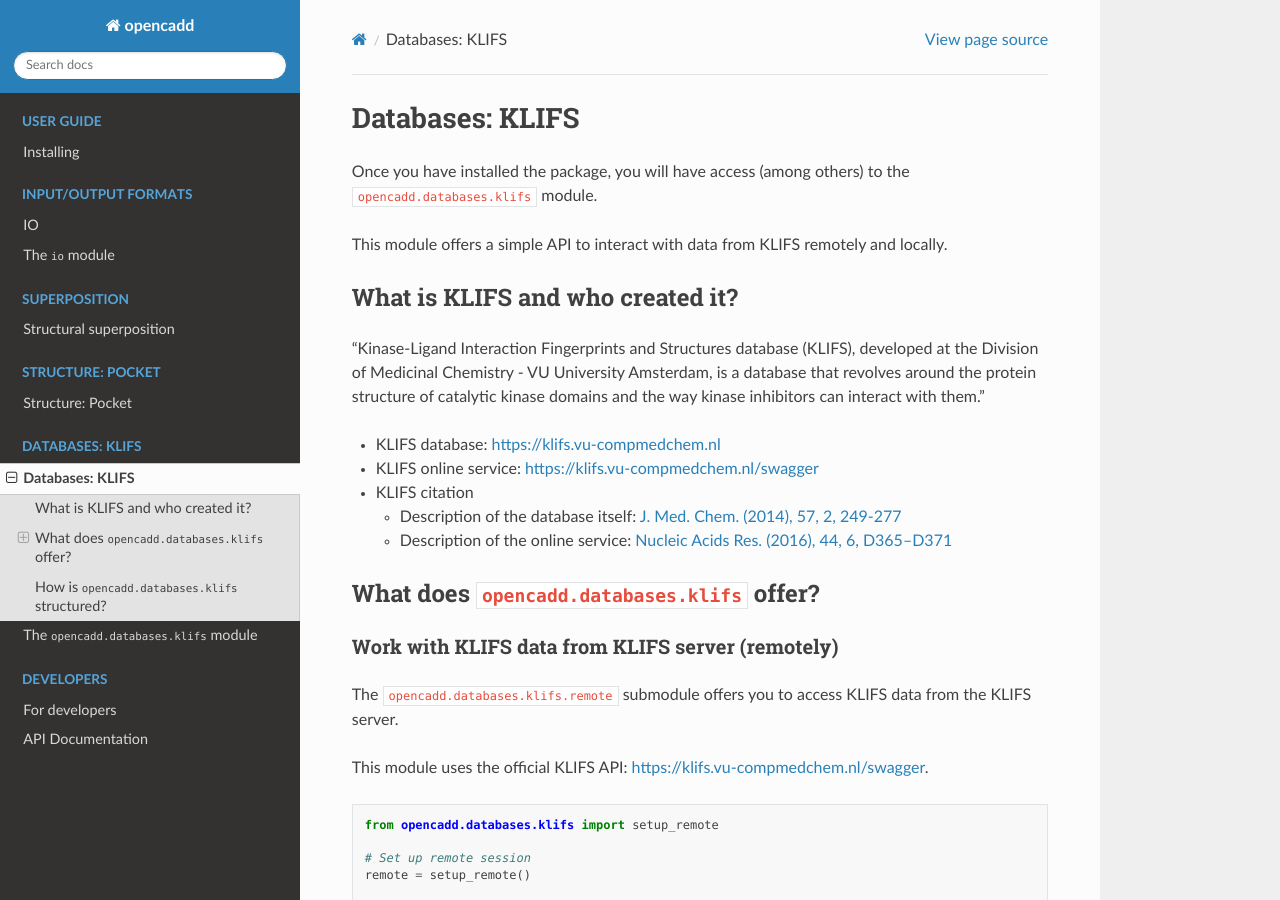
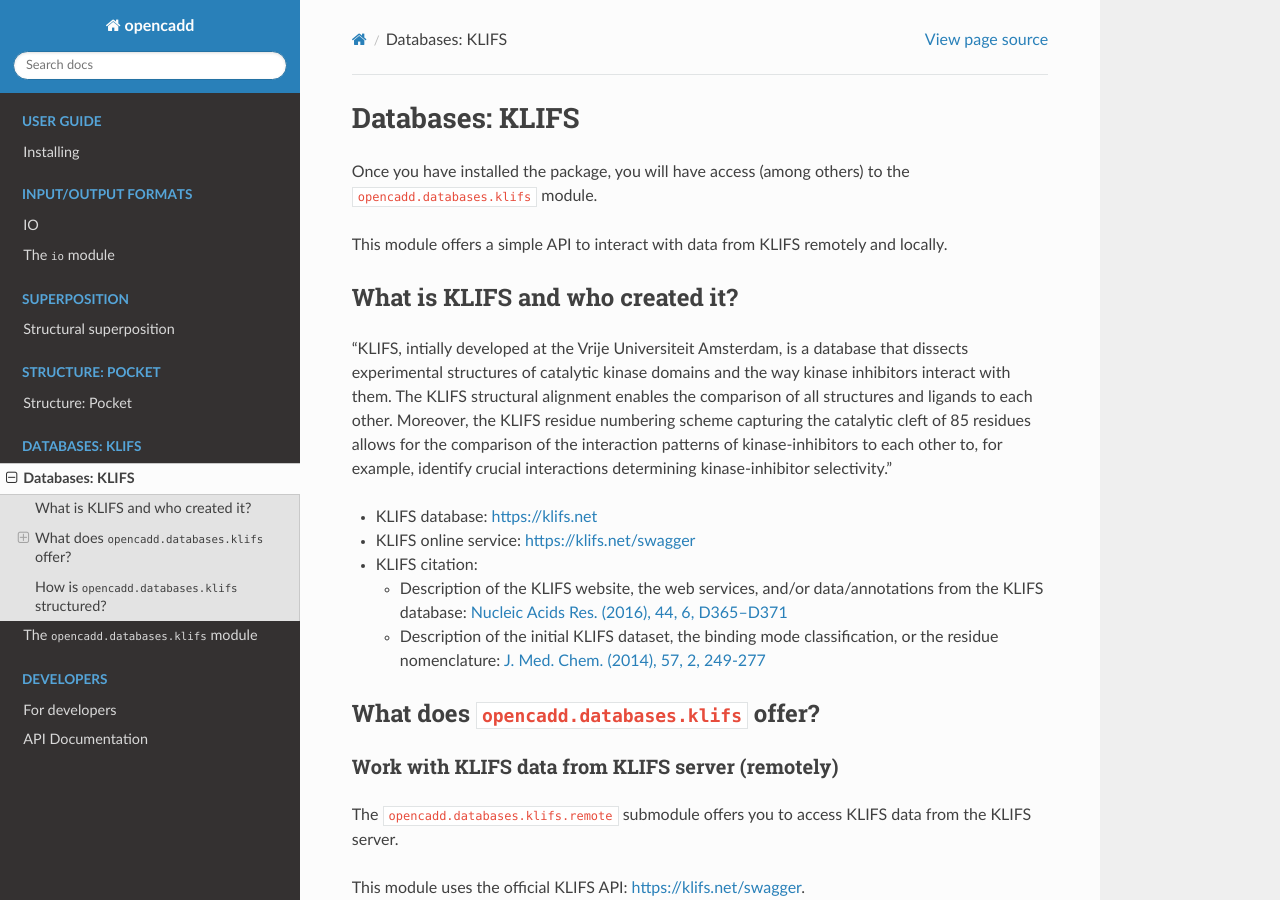
Before and after one commit to volkamerlab/opencadd, a Sphinx documentation site: the page built from docs/databases_klifs.rst, in a window 1280 px wide and 900 px high. Built offline with Sphinx 7.4.7 and the Read the Docs theme 2.0.0, drawn with Linux system fonts in a browser that asks for light colours; pages that are not in the unit, such as notebooks, are missing from menus; some of the changed text lies outside the part shown.

Commit message:
Update KLIFS details in documentation

```diff
--- a/docs/databases_klifs.rst
+++ b/docs/databases_klifs.rst
@@ -10,14 +10,14 @@
 What is KLIFS and who created it?
 ---------------------------------
 
-"Kinase-Ligand Interaction Fingerprints and Structures database (KLIFS), developed at the Division of Medicinal Chemistry - VU University Amsterdam, is a database that revolves around the protein structure of catalytic kinase domains and the way kinase inhibitors can interact with them."
+"KLIFS, intially developed at the Vrije Universiteit Amsterdam, is a database that dissects experimental structures of catalytic kinase domains and the way kinase inhibitors interact with them. The KLIFS structural alignment enables the comparison of all structures and ligands to each other. Moreover, the KLIFS residue numbering scheme capturing the catalytic cleft of 85 residues allows for the comparison of the interaction patterns of kinase-inhibitors to each other to, for example, identify crucial interactions determining kinase-inhibitor selectivity."
 
-- KLIFS database: https://klifs.vu-compmedchem.nl
-- KLIFS online service: https://klifs.vu-compmedchem.nl/swagger
-- KLIFS citation
+- KLIFS database: https://klifs.net
+- KLIFS online service: https://klifs.net/swagger
+- KLIFS citation:
 
-  - Description of the database itself: `J. Med. Chem. (2014), 57, 2, 249-277 <https://pubs.acs.org/doi/abs/10.1021/jm400378w>`_
-  - Description of the online service: `Nucleic Acids Res. (2016), 44, 6, D365–D371 <https://academic.oup.com/nar/article/44/D1/D365/2502606>`_
+  - Description of the KLIFS website, the web services, and/or data/annotations from the KLIFS database: `Nucleic Acids Res. (2016), 44, 6, D365–D371 <https://academic.oup.com/nar/article/44/D1/D365/2502606>`_
+  - Description of the initial KLIFS dataset, the binding mode classification, or the residue nomenclature:  `J. Med. Chem. (2014), 57, 2, 249-277 <https://pubs.acs.org/doi/abs/10.1021/jm400378w>`_
 
 
 What does ``opencadd.databases.klifs`` offer?
@@ -28,7 +28,7 @@
 
 The ``opencadd.databases.klifs.remote`` submodule offers you to access KLIFS data from the KLIFS server.
 
-This module uses the official KLIFS API: https://klifs.vu-compmedchem.nl/swagger.
+This module uses the official KLIFS API: https://klifs.net/swagger.
 
 .. code-block:: python
 
@@ -46,7 +46,7 @@
 Work with KLIFS data from disc (locally)
 ~~~~~~~~~~~~~~~~~~~~~~~~~~~~~~~~~~~~~~~~
 
-The ``opencadd.databases.klifs.local`` submodule offers you to access KLIFS data from the KLIFS server. In order to make use of the module's functionality, you need a KLIFS download folder ``KLIFS_download`` with the following structure (files downloaded from `KLIFS <from https://klifs.vu-compmedchem.nl>`_):
+The ``opencadd.databases.klifs.local`` submodule offers you to access KLIFS data from the KLIFS server. In order to make use of the module's functionality, you need a KLIFS download folder ``KLIFS_download`` with the following structure (files downloaded from `KLIFS <from https://klifs.net>`_):
 
 .. code-block:: console
 
@@ -88,12 +88,12 @@
     opencadd/
         └── databases/
             └── klifs/
-                ├── api.py
-                ├── core.py
-                ├── local.py
-                ├── remote.py
-                ├── schema.py
-                └── utils.py
+                ├── api.py     # Defines the API for local and remote sessions.
+                ├── core.py    # Defines the parent classes used in the local and remote modules.
+                ├── local.py   # Defines the API for local queries.
+                ├── remote.py  # Defines the API for remote queries.
+                ├── schema.py  # Defines the schema for class method return values.
+                └── utils.py   # Defines utility functions.
 
 This structure mirrors the KLIFS Swagger API structure in the following way to access different kinds of information both remotely and locally:
 
```
